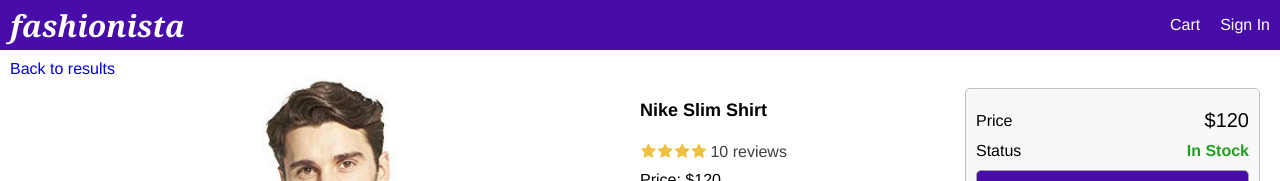
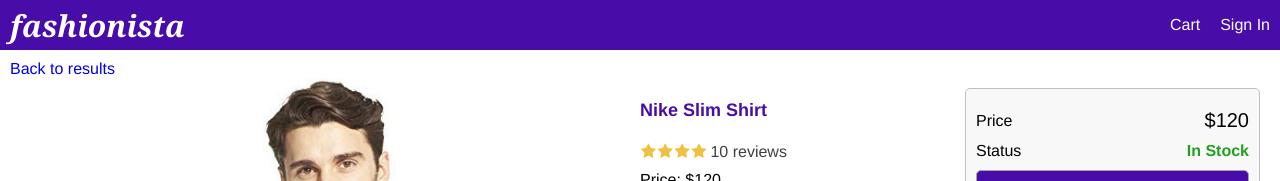
Before and after one commit to mittranj8/fashionista, a React (Create React App) app in the folder frontend/: page /product/1 in a window 1280 px wide. Shown: the top 181 px of the page. Built offline with nearby package versions, Linux system fonts and the light colour scheme.

Commit message:
small fix: color change for item name

```diff
--- a/frontend/src/index.css
+++ b/frontend/src/index.css
@@ -129,6 +129,10 @@ a.brand {
   flex: 1 1 25rem;
 }
 
+.col-1 h1 {
+  color: #480ca8;
+}
+
 .col-2 {
   flex: 2 1 50rem;
 }
```
